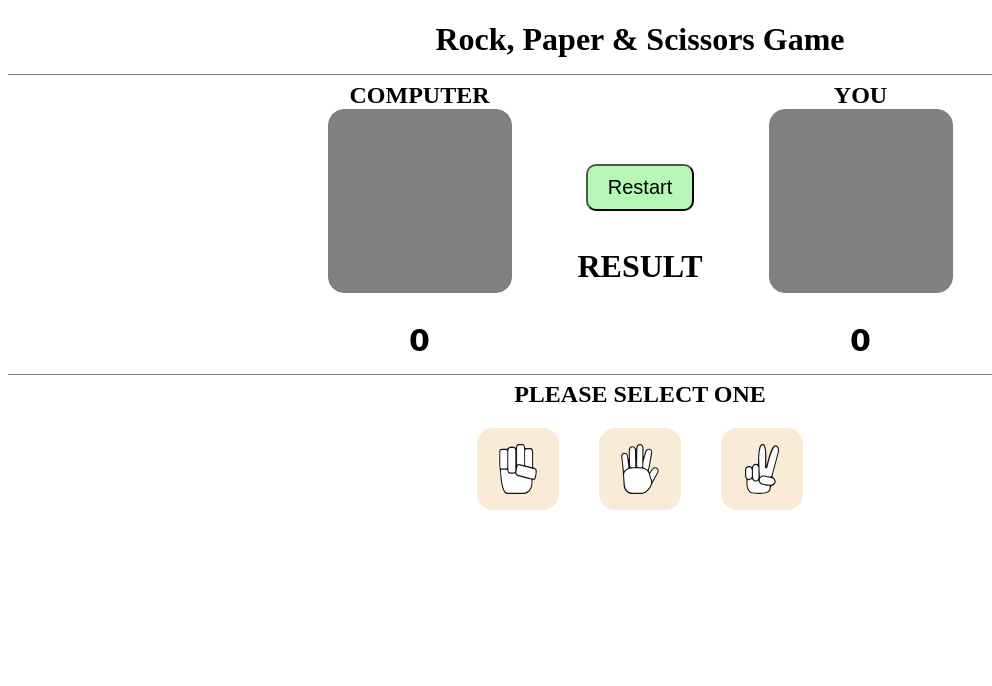
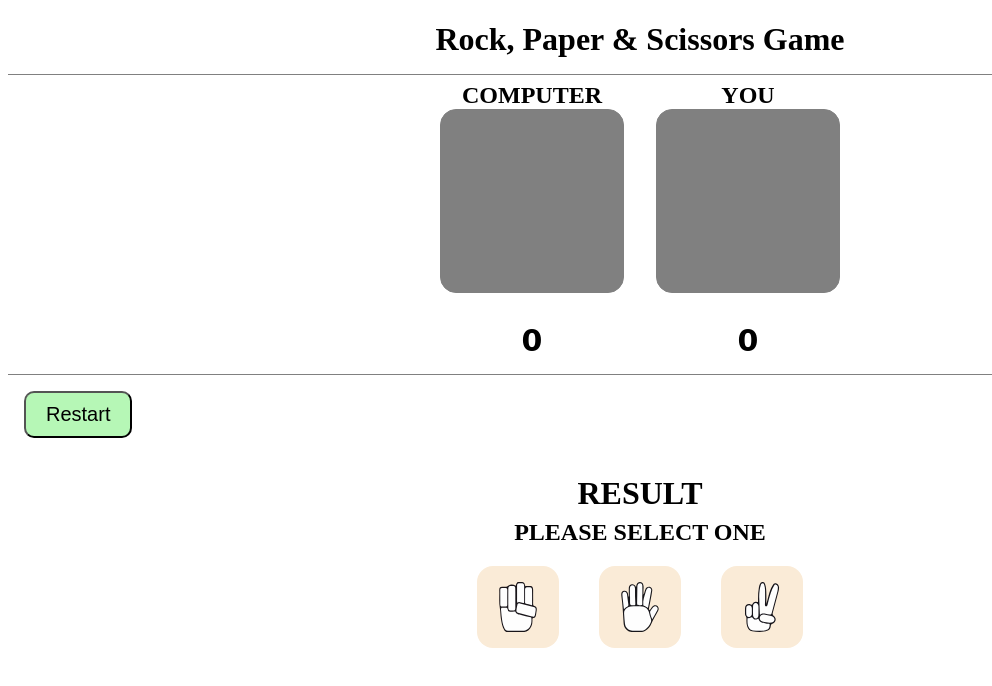
Before and after one commit to elyasyousefi/rock-paper-scissors-game, a plain HTML site: page index.html in a window 1280 px wide. Shown: the whole page, without its empty margins (0-992 px from the left). Drawn offline with Linux system fonts and the light colour scheme.

Commit message:
change places of some elements

```diff
--- a/index.html
+++ b/index.html
@@ -1,6 +1,5 @@
 <!DOCTYPE html>
 <html lang="en">
-
 <head>
     <meta charset="UTF-8" />
     <meta http-equiv="X-UA-Compatible" content="IE=edge" />
@@ -11,7 +10,11 @@
 </head>
 
 <body>
+    <div class="header">
         <h1 class="heading">Rock, Paper & Scissors Game</h1>
+    </div>
+    <div class="app">
+        <div class="main-box">
             <div class="competitors">
                 <div class="computer">
                     <h2>computer</h2>
@@ -20,10 +23,6 @@
                     </div>
                     <h4 id="computer_imgname"></h4>
                     <p id="score_computer">0</p>
-        </div>
-        <div class="result_box">
-            <button id="reset" onclick="restart()">Restart</button>
-            <h1 id="result">RESULT</h1>
                 </div>
                 <div class="you">
                     <h2>you</h2>
@@ -34,12 +33,20 @@
                     <p id="score_you">0</p>
                 </div>
             </div>
+        </div>
+        <div class="result-box">
+            <button id="reset" onclick="restart()">Restart</button>
+            <h1 id="result">RESULT</h1>
+        </div>
+        <div class="selection-box">
             <h2>Please Select One</h2>
             <div class="images">
                 <img onclick="selectAction('rock')" src="./images/rock.svg" id="rock_img" />
                 <img onclick="selectAction('paper')" src="./images/paper.svg" id="paper_img" />
                 <img onclick="selectAction('scissors')" src="./images/scissors.svg" id="scissors_img" />
             </div>
+        </div>
+    </div>
 </body>
 
 </html>
```
Lines whose indentation alone changed are shown as unchanged.
